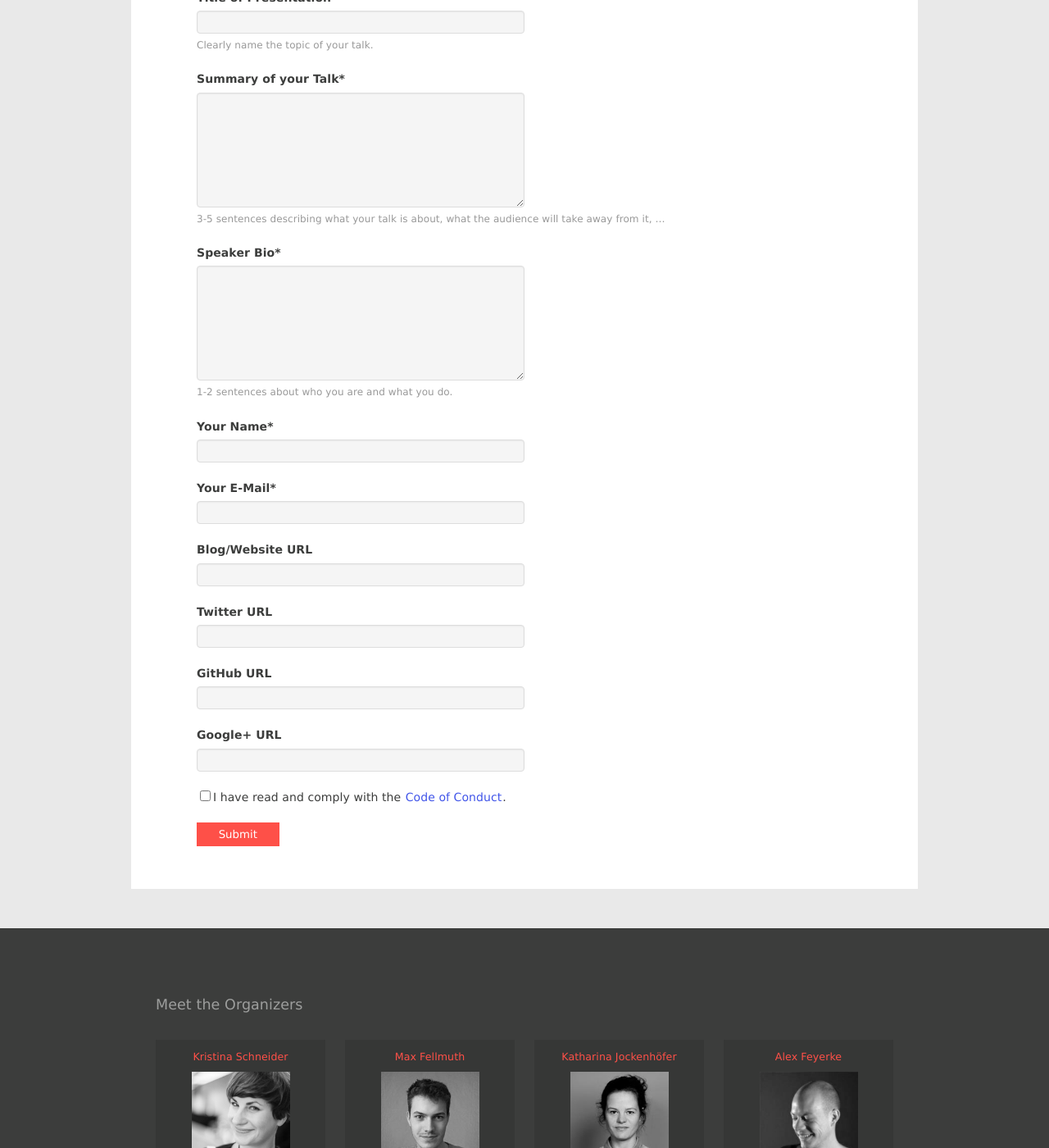
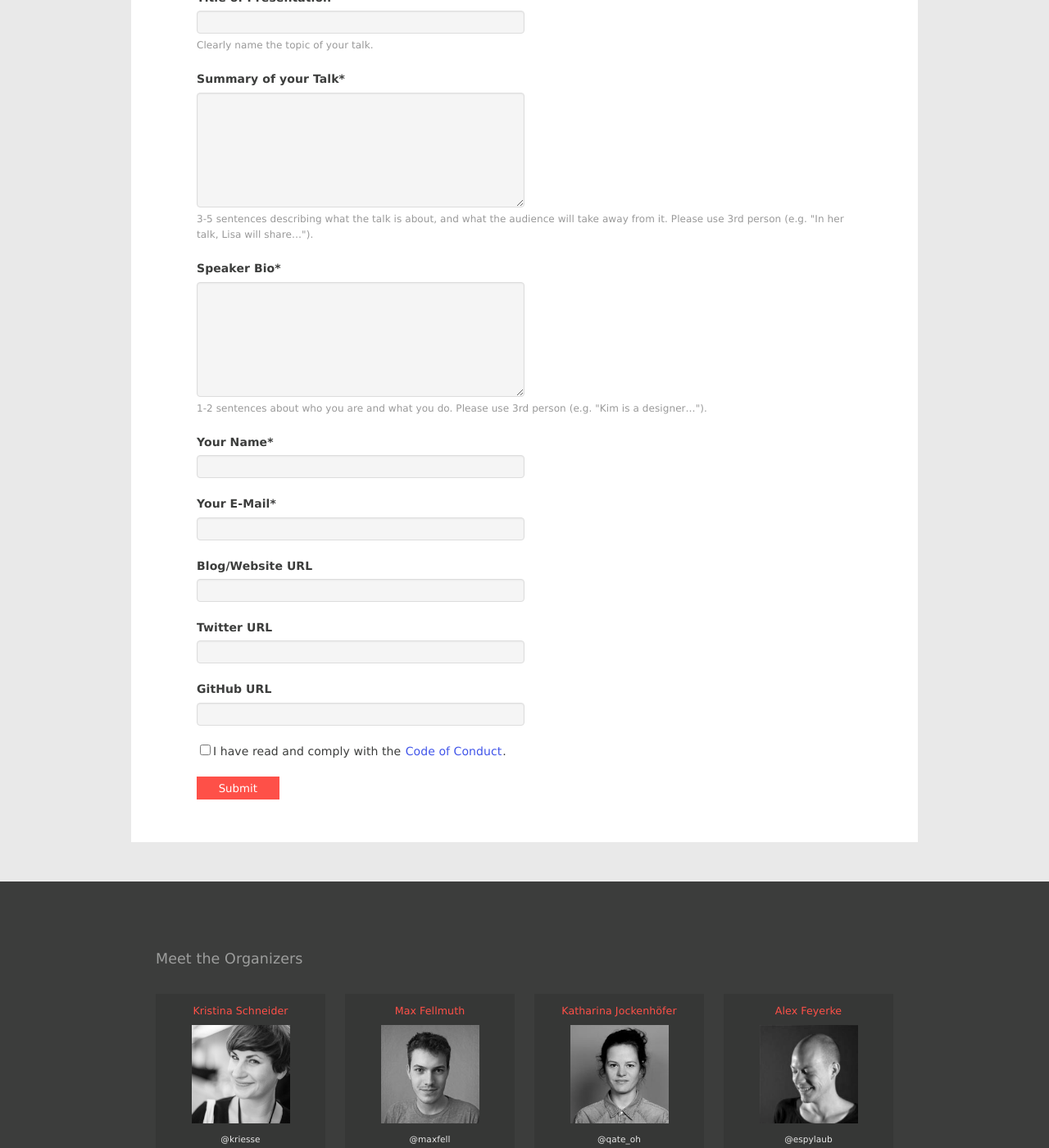
Before and after one commit to upfrontug/upfrontug.github.io, a Jekyll site: the page built from submit.html, in a window 1280 px wide and 1400 px high, scrolled down 1533 px. Shown: the whole window at 82% size. Built offline with Jekyll 4.4.1, drawn with Linux system fonts in a browser that asks for light colours; a script that is not in the unit is left out.

Commit message:
update submit form and list of upcoming meetups

```diff
--- a/submit.html
+++ b/submit.html
@@ -38,13 +38,13 @@
   <fieldset>
     <label for="entry_580557478" class="required">Summary of your Talk<span>*</span></label>
     <textarea name="entry.580557478" id="entry_580557478" class="form-text" type="text" rows="8"/></textarea>
-    <p class="form-help">3-5 sentences describing what your talk is about, what the audience will take away from it, …</p>
+    <p class="form-help">3-5 sentences describing what the talk is about, and what the audience will take away from it. Please use 3rd person (e.g. "In her talk, Lisa will share…").</p>
   </fieldset>
 
   <fieldset>
     <label for="entry_1583772384" class="required">Speaker Bio<span>*</span></label>
     <textarea name="entry.1583772384" id="entry_1583772384" class="form-text" type="text" rows="8"/></textarea>
-    <p class="form-help">1-2 sentences about who you are and what you do.</p>
+    <p class="form-help">1-2 sentences about who you are and what you do. Please use 3rd person (e.g. "Kim is a designer…").</p>
   </fieldset>
 
   <fieldset>
@@ -73,11 +73,6 @@
   </fieldset>
 
   <fieldset>
-    <label for="entry_2117014124">Google+ URL</label>
-    <input name="entry.2117014124" id="entry_2117014124" class="form-text" type="text"/>
-  </fieldset>
-
-  <fieldset>
     <input name="entry.549537719" id="entry_549537719" type="checkbox" value="I have read and comply with the Code of Conduct.">I have read and comply with the <a href="/code-of-conduct/">Code of Conduct</a>.</input>
   </fieldset>
 
```
Also changed, not shown: index.html (+4 -4 lines).
